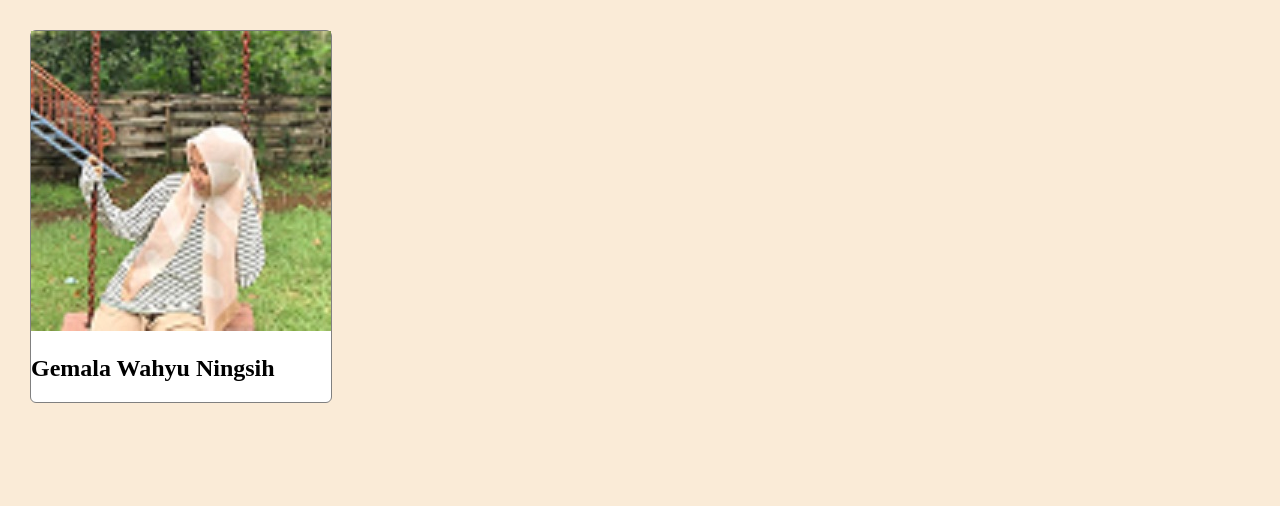
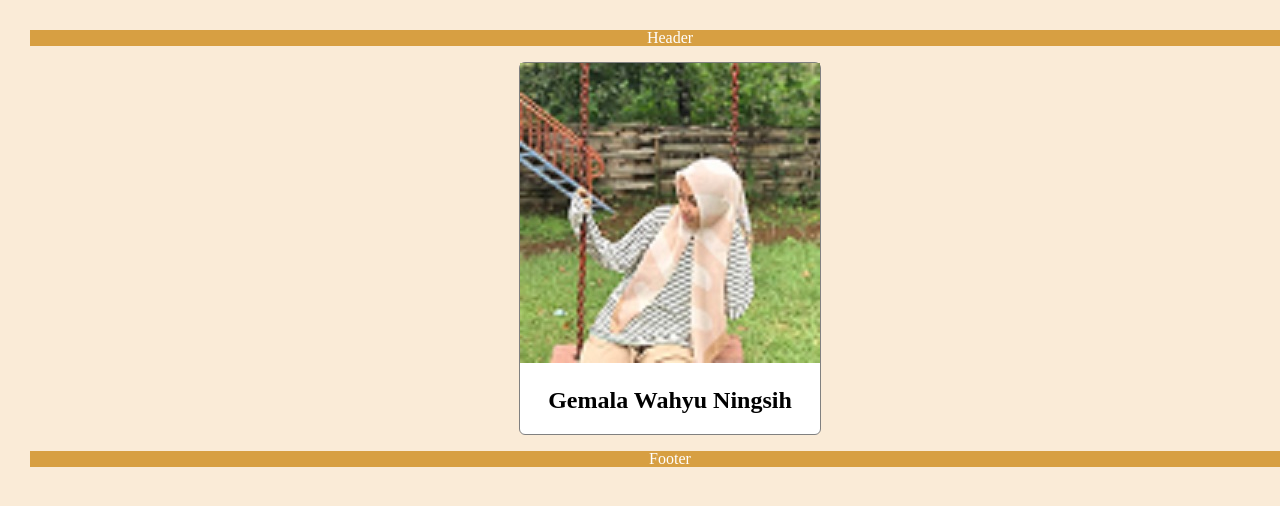
Before and after one commit to gemalawahyuningsih/my-repo-from-remotee, a plain HTML site: page index.html in a window 1280 px wide. Shown: the top 506 px of the page. Drawn offline with Linux system fonts and the light colour scheme.

Commit message:
indexx selesaii

```diff
--- a/index.html
+++ b/index.html
@@ -4,11 +4,18 @@
 </head>
 <link rel="stylesheet" href="style.css">
 <body>
+	<center>
+	<div id="header" >
+    <p>Header</p>
+  </div>
 	<div id="profile-container">
 		<img src="image/1.jpg" alt="profile image"/>
 		<h2>Gemala Wahyu Ningsih</h2>
 	</div>
-
+	<div id="footer" >
+    <p>Footer</p>
+  </div>
+	</center>
 </body>
 
 </html>
```
